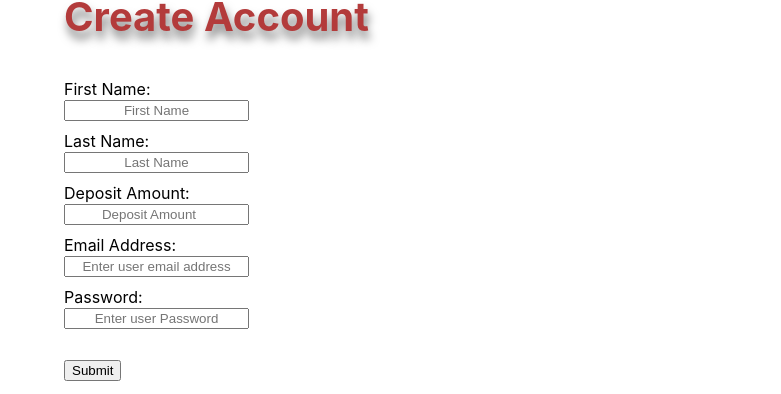
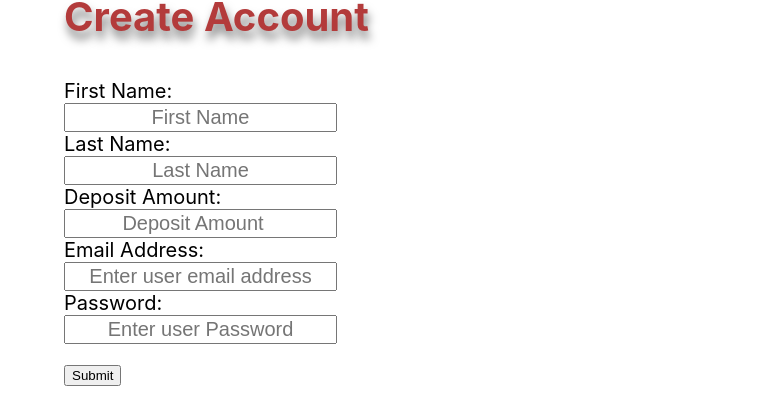
Before and after one commit to elainesanluis/bank-and-budget-app, a React (Create React App) app: page /create-account in a window 1280 px wide. Shown: the part 201-595 px from the top of the page, without its empty margins (0-781 px from the left). Built offline with nearby package versions, Linux system fonts and the light colour scheme.

Commit message:
corrected className in accounts.js, style for deposit and withdraw is redirected to TransactionsPage.css

```diff
--- a/src/Pages/Accounts.js
+++ b/src/Pages/Accounts.js
@@ -57,7 +57,7 @@ function AccountsPage({ accounts, updateAccountList }) {
       <br />
       <div className='accounts-heading'>
       <h2>Accounts</h2>
-      <Link to="/create-account" className='accountspage-add-user'><i class="fa-solid fa-user-plus"></i></Link>
+      <Link to="/create-account" className='accountspage-add-user'><i className="fa-solid fa-user-plus"></i></Link>
       </div>
       <div className='account-container'>
       <table>
--- a/src/Pages/CreateAccountPage.js
+++ b/src/Pages/CreateAccountPage.js
@@ -77,7 +77,7 @@ function CreateAccountPage({ addAccount, accounts }) {
       <div id='create-account-form'>
         <h2>Create Account</h2>
         <form id='create-form' onSubmit={handleSubmit}>
-          <label for='firstName'>First Name: </label><br />
+          <label htmlFor='firstName'>First Name: </label><br />
           <input
             id='firstName'
             type='text'
@@ -94,7 +94,7 @@ function CreateAccountPage({ addAccount, accounts }) {
             }
           />{' '}
           <br />
-          <label for='lastName'>Last Name: </label><br />
+          <label htmlFor='lastName'>Last Name: </label><br />
           <input
             id='lastName'
             type='text'
@@ -111,7 +111,7 @@ function CreateAccountPage({ addAccount, accounts }) {
             }
           />{' '}
           <br />
-          <label for='clientBalance'>Deposit Amount: </label><br />
+          <label htmlFor='clientBalance'>Deposit Amount: </label><br />
           <input
             id='clientBalance'
             type='number'
@@ -129,7 +129,7 @@ function CreateAccountPage({ addAccount, accounts }) {
             }
           />{' '}
           <br />
-          <label for='userEmail'>Email Address: </label><br />
+          <label htmlFor='userEmail'>Email Address: </label><br />
           <input
             id='userEmail'
             type='email'
@@ -144,7 +144,7 @@ function CreateAccountPage({ addAccount, accounts }) {
               })
             }
             />{' '}<br/>
-            <label for='userPassword'>Password: </label><br />
+            <label htmlFor='userPassword'>Password: </label><br />
             <input
             id='userPassword'
             name='userPassword'
--- a/src/Pages/DepositForm.css
+++ /dev/null
@@ -1,5 +0,0 @@
-.deposit-container {
-    width: 300px;
-    height: 150px;
-    background-color: rgb(179, 59, 59);
-}
--- a/src/Pages/DepositForm.js
+++ b/src/Pages/DepositForm.js
@@ -1,6 +1,7 @@
 // DepositForm.js
 import React, { useState } from 'react';
-import '../components/layout.css';
+// import '../components/layout.css';
+import '../Pages/TransactionsPage.css';
 
 function DepositForm({ accounts, onDeposit }) {
   // const [selectedAccount, setSelectedAccount] = useState('');
@@ -49,9 +50,9 @@ function DepositForm({ accounts, onDeposit }) {
         value={depositAmount}
         onChange={(e) => setDepositAmount(e.target.value)}
         placeholder="Enter deposit amount"
-      />
+      /><br/>
       <button id='deposit-money' onClick={handleDeposit}>Deposit</button>
-      {succesMessage && <div className='success-manage'>{succesMessage}</div>}
+      {succesMessage && <div className='success-message'>{succesMessage}</div>}
       {errorMessage && <div className="error-message">{errorMessage}</div>}
     </div>
     </div>
--- a/src/Pages/TransactionsPage.css
+++ b/src/Pages/TransactionsPage.css
@@ -31,12 +31,12 @@
     left: 5%;
 }
 
-input {
-    margin-bottom: 10px;
-}
-
 .deposit-withdrawal-container {
     position: absolute;
     top: 45%;
     left: 5%;
 }
+
+input, label, #deposit-money, #withdraw-money {
+    font-size: 20px;
+}
--- a/src/Pages/TransferPage.css
+++ b/src/Pages/TransferPage.css
@@ -8,4 +8,5 @@ button:hover {
     border: 1px solid black;
     outline: black;
     border-radius: 5px;
+    font-size: 20px;
 }
--- a/src/Pages/WithdrawForm.js
+++ b/src/Pages/WithdrawForm.js
@@ -1,6 +1,7 @@
 // WithdrawForm.js
 import React, { useState } from 'react';
 import '../components/layout.css';
+import '../Pages/TransactionsPage.css';
 
 function WithdrawForm({ accounts, onWithdraw }) {
   const [withdrawAmount, setWithdrawAmount] = useState('');
@@ -9,8 +10,6 @@ function WithdrawForm({ accounts, onWithdraw }) {
   const [transactionNumber, setTransactionNumber] = useState(1);
   const [accountNumber, setAccountNumber] = useState('');
   const [succesMessage,setSuccessMessage] = useState('');
-
-
 
   const handleWithdraw = () => {
     // if (selectedAccount && withdrawAmount >= 0) {
@@ -66,7 +65,7 @@ function WithdrawForm({ accounts, onWithdraw }) {
         value={withdrawAmount}
         onChange={(e) => setWithdrawAmount(e.target.value)}
         placeholder="Enter withdrawal amount"
-      />
+      /><br/>
       <button id='withdraw-money' onClick={handleWithdraw}>Withdraw</button>
       {succesMessage && <div className="success-message">{succesMessage}</div>}
       {errorMessage && <div className="error-message">{errorMessage}</div>}
--- a/src/components/layout.css
+++ b/src/components/layout.css
@@ -10,6 +10,8 @@ h2 {
 .deposit-container, .withdraw-container {
     display: flex;
     flex-direction: column;
+    width: 300px;
+    height: 300px;
 }
 
 ::placeholder {
```
